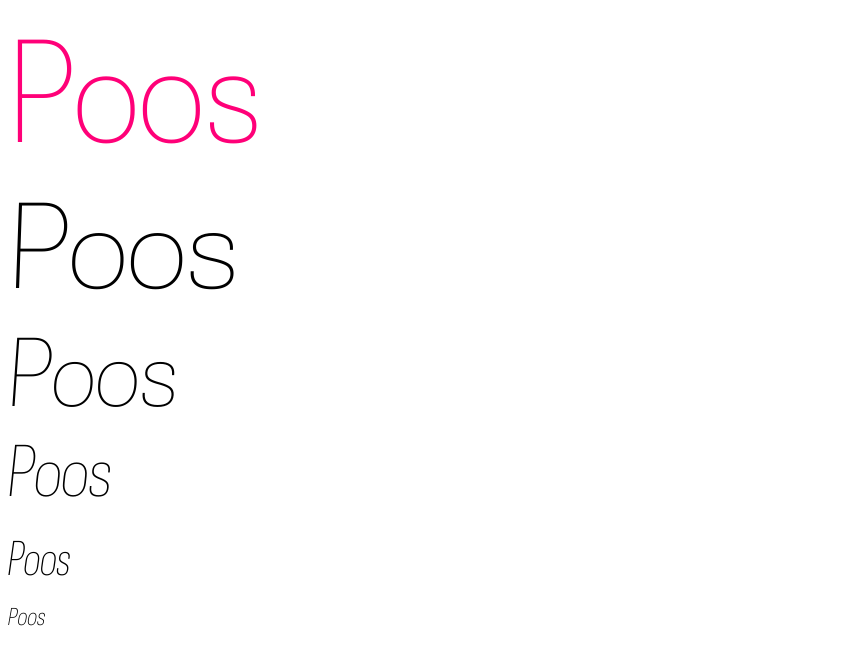
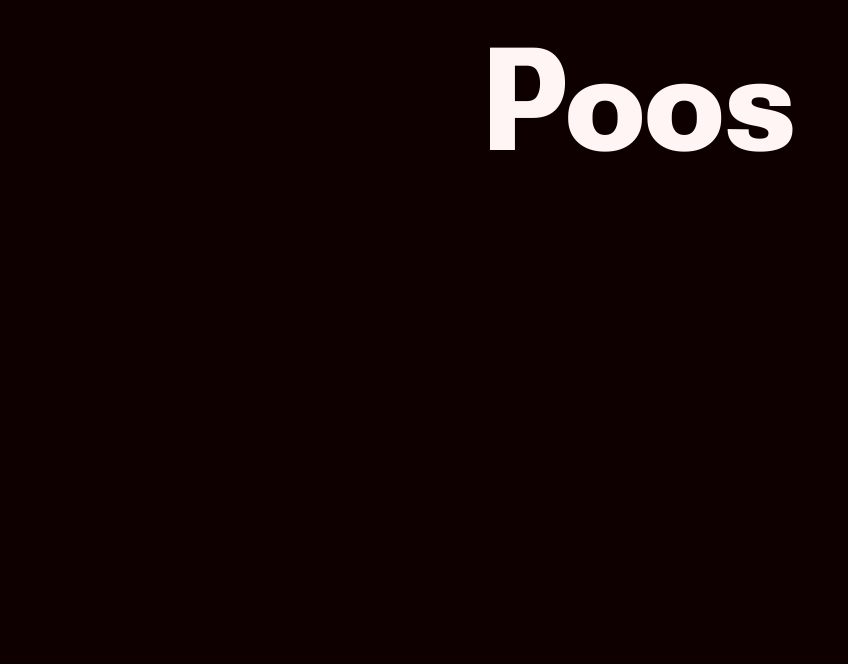
Before and after one commit to ellielyness/project-foundation, a Next.js app: page / in a window 1280 px wide. Shown: the top 664 px of the page, without its empty margins (0-848 px from the left). Built offline with nearby package versions, Linux system fonts and the light colour scheme.

Commit message:
I think i did animations and some structural work

```diff
--- a/pages/_document.tsx
+++ b/pages/_document.tsx
@@ -4,7 +4,7 @@ export default function Document() {
     return (
         <Html>
             <Head />
-            <body>
+            <body className="bg-primary-absorption m-0">
                 <Main />
                 <NextScript />
             </body>
--- a/pages/index.js
+++ b/pages/index.js
@@ -1,12 +1,9 @@
 export default function Page() {
     return (
-        <div>
-            <h1 className="m-0 font-weight-250 hover-font-weight-500 hover-font-size-10 text-primary hover-text-secondary">Poos</h1>
-            <h2 className="m-0 font-weight-225 font-width-110 font-slant-2">Poos</h2>
-            <h3 className="m-0 font-weight-200 font-width-100 font-slant-4">Poos</h3>
-            <h4 className="m-0 font-weight-175 font-width-75 font-slant-6">Poos</h4>
-            <h5 className="m-0 my-1 font-weight-150 font-width-50 font-slant-8">Poos</h5>
-            <h6 className="m-0 my-1 font-weight-100 font-width-25 font-slant-10 hover-font-width-110 hover-font-slant-2">Poos</h6>
+        <div className="d-flex justify-content-center">
+            <div className="col-6">
+                <h1 className="m-0 text-primary-albedo text-align-center w-50 hover-w-100 hover-bg-secondary">Poos</h1>
+            </div>
         </div>
     )
 }
--- a/src/styles/color/color.scss
+++ b/src/styles/color/color.scss
@@ -1,10 +1,10 @@
 $colors: (
     primary: rgb(255,0,120),
     secondary: rgb(40,0,255),
-    albedo-primary: rgb(255,245,245),
-    albedo-secondary: rgb(245,245,255),
-    absoroption-primary: rgb(15,0,0),
-    absoroption-secondary: rgb(0,0,15),
+    primary-albedo: rgb(255,245,245),
+    secondary-albedo: rgb(245,245,255),
+    primary-absorption: rgb(15,0,0),
+    secondary-absorption: rgb(0,0,15),
     primary-tint: rgb(255,239,236),
     primary-shade: rgb(64,0,30),
     secondary-tint: rgb(229,219,255),
--- a/src/styles/size/size.scss
+++ b/src/styles/size/size.scss
@@ -1,2 +1,11 @@
 $base: 1rem;
 $step: 1.5;
+
+@for $width from 1 to 100 {
+    .w-#{$width} {
+        width:$width%;
+    };
+    .hover-w-#{$width}:hover {
+        width:$width%;
+    };
+}
--- a/src/styles/structure/structure.scss
+++ b/src/styles/structure/structure.scss
@@ -1,21 +1,58 @@
-@use '../size/size.scss';
+@import '../size/size.scss';
 
 @for $m from 0 through 10 {
     .m-#{$m} {
         margin: 1rem * $m;
     }
-}
+};
 
 @for $my from 0 through 10 {
     .my-#{$my} {
         margin-top: 1rem * $my;
         margin-bottom: 1rem * $my;
     }
-}
+};
 
 @for $mx from 0 through 10 {
     .mx-#{$mx} {
         margin-left: 1rem * $mx;
         margin-right: 1rem * $mx;
     }
-}
+};
+
+.d-flex {
+    display: flex;
+    flex-direction: row;
+};
+
+@for $col from 1 through 12 {
+    .col-#{$col} {
+        width:100%;
+        max-width: 100% / (12/$col);
+        padding: $base;
+    }
+};
+
+$align-options: start,center,end,self-start,self-end;
+
+@each $align in $align-options {
+    .align-items-#{$align} {
+        align-items: $align;
+    }
+};
+
+$justify-options: start,end,center,left,right,space-between,space-around,space-evenly;
+
+@each $justify in $justify-options {
+    .justify-content-#{$justify} {
+        justify-content: $justify;
+    }
+};
+
+$text-align-options: left,center,right,justify;
+
+@each $text-align in $text-align-options {
+    .text-align-#{$text-align} {
+        text-align: $text-align;
+    }
+};
```
Also changed, not shown: 1 other file (tests, documents, lock files or other folders).
